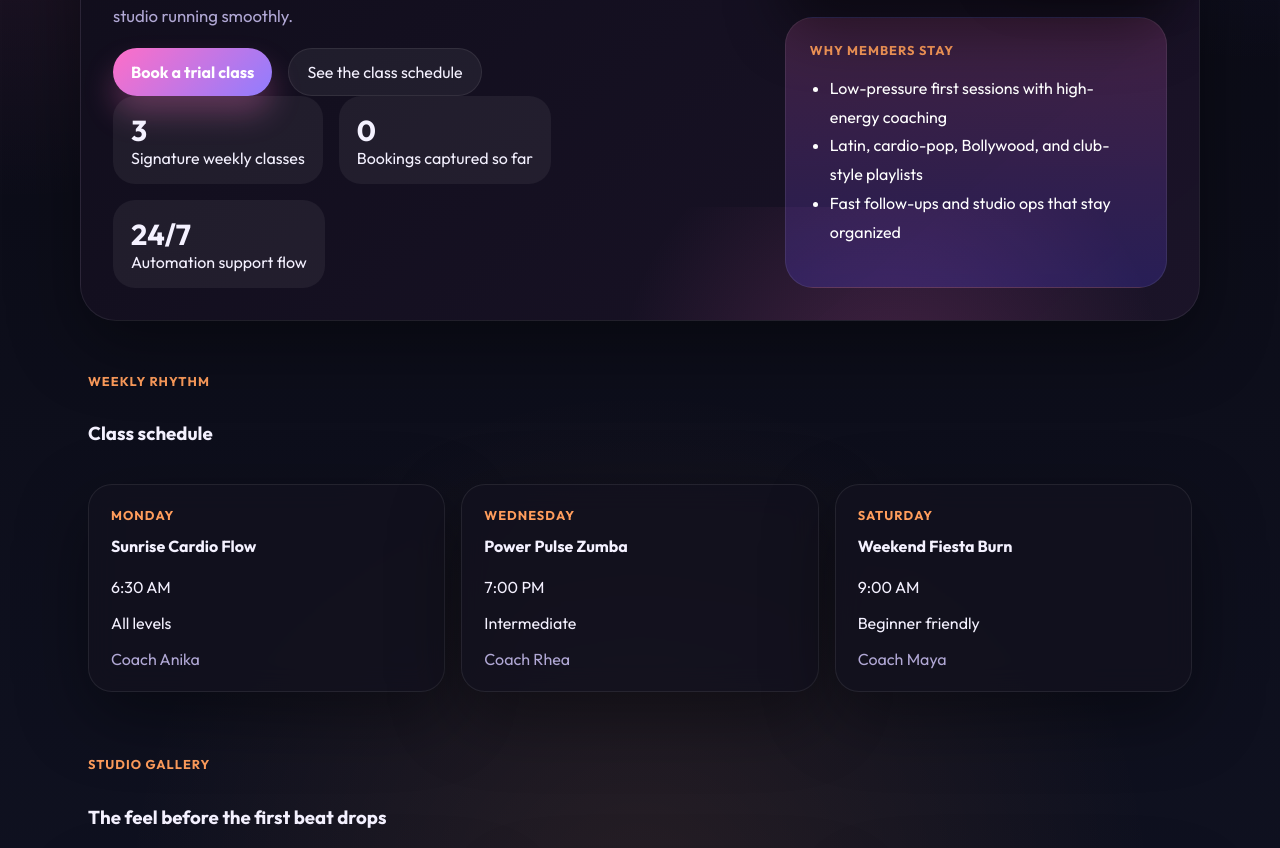
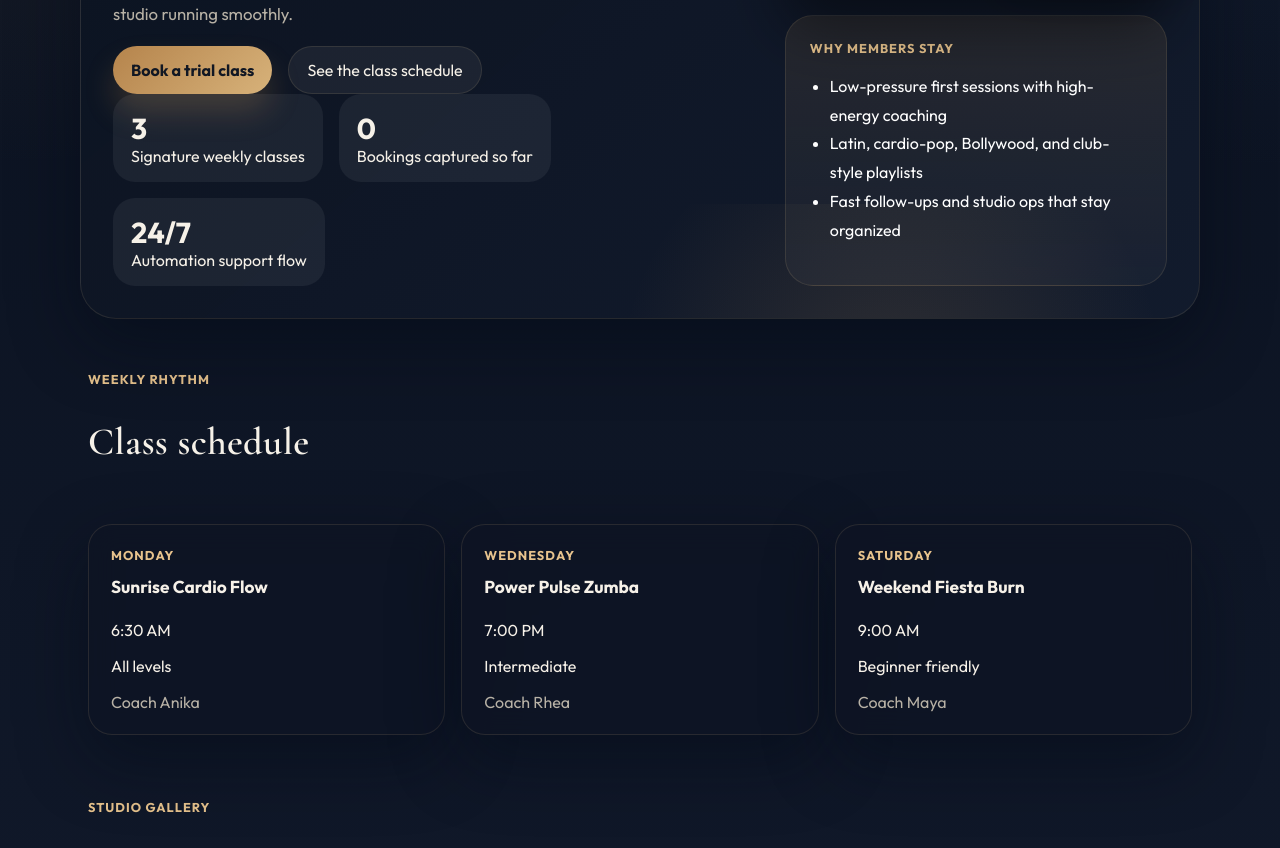
Before and after one commit to patilhimanshu146-tech/zumba, a Flask app: page / in a window 1280 px wide. Shown: the part 695-1543 px from the top of the page. Run offline with Flask 3, Linux system fonts and the light colour scheme; data that the repository does not hold is empty.

Commit message:
Polish homepage visual design

```diff
--- a/static/styles.css
+++ b/static/styles.css
@@ -1,15 +1,15 @@
 :root {
-  --bg: #0a0913;
-  --surface: rgba(18, 17, 30, 0.78);
-  --surface-strong: rgba(26, 24, 41, 0.96);
-  --surface-soft: rgba(255, 255, 255, 0.06);
-  --text: #f4f1ff;
-  --muted: #b1a8d5;
-  --accent: #ff6ec7;
-  --accent-dark: #ff9d5c;
-  --accent-soft: rgba(255, 110, 199, 0.14);
-  --border: rgba(255, 255, 255, 0.08);
-  --shadow: 0 24px 70px rgba(0, 0, 0, 0.38);
+  --bg: #0b1020;
+  --surface: rgba(14, 20, 36, 0.82);
+  --surface-strong: rgba(20, 27, 46, 0.96);
+  --surface-soft: rgba(255, 255, 255, 0.05);
+  --text: #f6f1e8;
+  --muted: #b8b2a6;
+  --accent: #c79a5d;
+  --accent-dark: #e7c38d;
+  --accent-soft: rgba(199, 154, 93, 0.14);
+  --border: rgba(231, 195, 141, 0.12);
+  --shadow: 0 24px 70px rgba(2, 8, 20, 0.45);
 }
 
 * {
@@ -25,10 +25,9 @@ body {
   font-family: "Outfit", sans-serif;
   color: var(--text);
   background:
-    radial-gradient(circle at top left, rgba(255, 110, 199, 0.25), transparent 26%),
-    radial-gradient(circle at top right, rgba(102, 94, 255, 0.24), transparent 22%),
-    radial-gradient(circle at center, rgba(255, 157, 92, 0.1), transparent 30%),
-    linear-gradient(180deg, #090810 0%, #0f1120 50%, #090810 100%);
+    radial-gradient(circle at top left, rgba(199, 154, 93, 0.16), transparent 24%),
+    radial-gradient(circle at top right, rgba(75, 102, 152, 0.22), transparent 24%),
+    linear-gradient(180deg, #09101d 0%, #101829 48%, #0a101d 100%);
 }
 
 a {
@@ -60,7 +59,7 @@ a {
   border-radius: 36px;
   padding: 32px;
   background:
-    linear-gradient(140deg, rgba(12, 11, 22, 0.96), rgba(28, 20, 42, 0.88)),
+    linear-gradient(140deg, rgba(10, 16, 29, 0.98), rgba(18, 28, 46, 0.92)),
     var(--surface);
 }
 
@@ -69,7 +68,7 @@ a {
   position: absolute;
   inset: auto -10% -25% 35%;
   height: 360px;
-  background: radial-gradient(circle, rgba(255, 110, 199, 0.18), transparent 60%);
+  background: radial-gradient(circle, rgba(199, 154, 93, 0.16), transparent 60%);
   pointer-events: none;
 }
 
@@ -126,13 +125,30 @@ p {
 
 h1 {
   margin-bottom: 0;
+  font-family: "Cormorant Garamond", serif;
   font-size: clamp(1.8rem, 4vw, 2.4rem);
+  font-weight: 600;
+  letter-spacing: 0.02em;
 }
 
 h2 {
+  font-family: "Cormorant Garamond", serif;
   font-size: clamp(2.4rem, 5vw, 4.6rem);
-  line-height: 0.95;
+  line-height: 0.98;
   margin: 14px 0;
+  font-weight: 600;
+  letter-spacing: 0.01em;
+}
+
+h3 {
+  font-family: "Cormorant Garamond", serif;
+  font-size: clamp(1.8rem, 3vw, 2.4rem);
+  font-weight: 600;
+  letter-spacing: 0.01em;
+}
+
+h4 {
+  font-size: 1.08rem;
 }
 
 .lead {
@@ -175,12 +191,12 @@ h2 {
 }
 
 .primary-btn {
-  background: linear-gradient(135deg, var(--accent), #8f7dff);
-  color: white;
+  background: linear-gradient(135deg, #b5844c, #d7b27a);
+  color: #111723;
   font-weight: 700;
   border: 0;
   cursor: pointer;
-  box-shadow: 0 18px 30px rgba(255, 110, 199, 0.28);
+  box-shadow: 0 18px 30px rgba(183, 135, 72, 0.24);
 }
 
 .secondary-btn,
@@ -213,9 +229,9 @@ h2 {
 .hero-card {
   border-radius: 28px;
   padding: 24px;
-  background: linear-gradient(180deg, rgba(255, 110, 199, 0.18), rgba(90, 72, 255, 0.22));
+  background: linear-gradient(180deg, rgba(199, 154, 93, 0.12), rgba(255, 255, 255, 0.03));
   color: white;
-  border: 1px solid rgba(255, 255, 255, 0.08);
+  border: 1px solid var(--border);
 }
 
 .hero-card ul {
@@ -290,6 +306,7 @@ textarea {
 .hero-main-photo {
   min-height: 520px;
   box-shadow: 0 30px 60px rgba(0, 0, 0, 0.45);
+  filter: saturate(0.92) contrast(1.02);
 }
 
 .hero-floating-photo {
@@ -298,15 +315,16 @@ textarea {
   height: 46%;
   right: -4%;
   bottom: 6%;
-  border: 6px solid rgba(15, 16, 28, 0.9);
+  border: 6px solid rgba(12, 18, 30, 0.96);
   box-shadow: 0 24px 45px rgba(0, 0, 0, 0.35);
+  filter: saturate(0.95);
 }
 
 .spotlight {
   border-radius: 28px;
   padding: 24px;
   background:
-    linear-gradient(135deg, rgba(19, 18, 35, 0.94), rgba(29, 21, 47, 0.9)),
+    linear-gradient(135deg, rgba(14, 20, 34, 0.96), rgba(20, 29, 46, 0.92)),
     var(--surface);
 }
 
@@ -339,6 +357,7 @@ textarea {
   border-radius: 28px;
   border: 1px solid var(--border);
   box-shadow: var(--shadow);
+  background: var(--surface-strong);
 }
 
 .gallery-card.tall {
@@ -347,6 +366,7 @@ textarea {
 
 .gallery-card img {
   transition: transform 0.5s ease;
+  filter: saturate(0.92) contrast(1.02);
 }
 
 .gallery-card:hover img,
@@ -359,8 +379,8 @@ textarea {
 .visual-panel {
   overflow: hidden;
   background:
-    radial-gradient(circle at top right, rgba(255, 110, 199, 0.2), transparent 35%),
-    rgba(17, 16, 29, 0.92);
+    radial-gradient(circle at top right, rgba(199, 154, 93, 0.16), transparent 35%),
+    rgba(15, 21, 35, 0.94);
 }
 
 .photo-collage {
@@ -426,7 +446,7 @@ textarea {
 
 input::placeholder,
 textarea::placeholder {
-  color: rgba(220, 213, 255, 0.55);
+  color: rgba(215, 207, 194, 0.5);
 }
 
 textarea {
--- a/templates/index.html
+++ b/templates/index.html
@@ -7,7 +7,7 @@
     <link rel="preconnect" href="https://fonts.googleapis.com" />
     <link rel="preconnect" href="https://fonts.gstatic.com" crossorigin />
     <link
-      href="https://fonts.googleapis.com/css2?family=Outfit:wght@300;400;500;600;700;800&display=swap"
+      href="https://fonts.googleapis.com/css2?family=Cormorant+Garamond:wght@500;600;700&family=Outfit:wght@300;400;500;600;700;800&display=swap"
       rel="stylesheet"
     />
     <link rel="stylesheet" href="{{ url_for('static', filename='styles.css') }}" />
@@ -104,20 +104,20 @@
           <div class="gallery-grid">
             <article class="gallery-card tall">
               <img
-                src="https://images.unsplash.com/photo-1524594157360-3bbf8a8b11d7?auto=format&fit=crop&w=1200&q=80"
-                alt="Dance class under moody lighting"
+                src="https://images.unsplash.com/photo-1518611012118-696072aa579a?auto=format&fit=crop&w=1200&q=80"
+                alt="Professional dance fitness class"
               />
             </article>
             <article class="gallery-card">
               <img
-                src="https://images.unsplash.com/photo-1517836357463-d25dfeac3438?auto=format&fit=crop&w=1200&q=80"
-                alt="Cardio movement and stretch"
+                src="https://images.unsplash.com/photo-1544717305-2782549b5136?auto=format&fit=crop&w=1200&q=80"
+                alt="Studio training under dramatic lighting"
               />
             </article>
             <article class="gallery-card">
               <img
-                src="https://images.unsplash.com/photo-1517960413843-0aee8e2b3285?auto=format&fit=crop&w=1200&q=80"
-                alt="Friends enjoying a fitness class"
+                src="https://images.unsplash.com/photo-1506126613408-eca07ce68773?auto=format&fit=crop&w=1200&q=80"
+                alt="Elegant movement session"
               />
             </article>
           </div>
```
